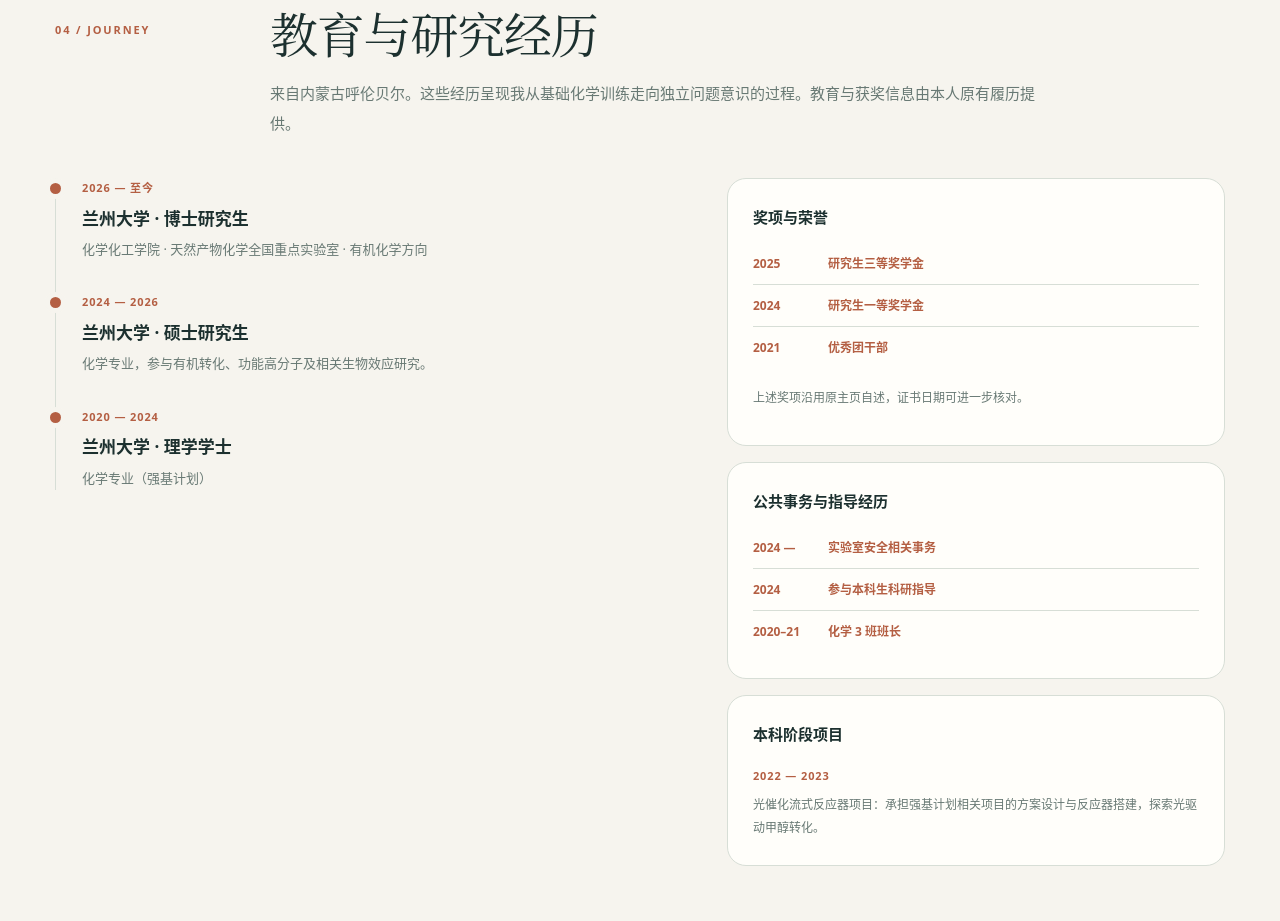
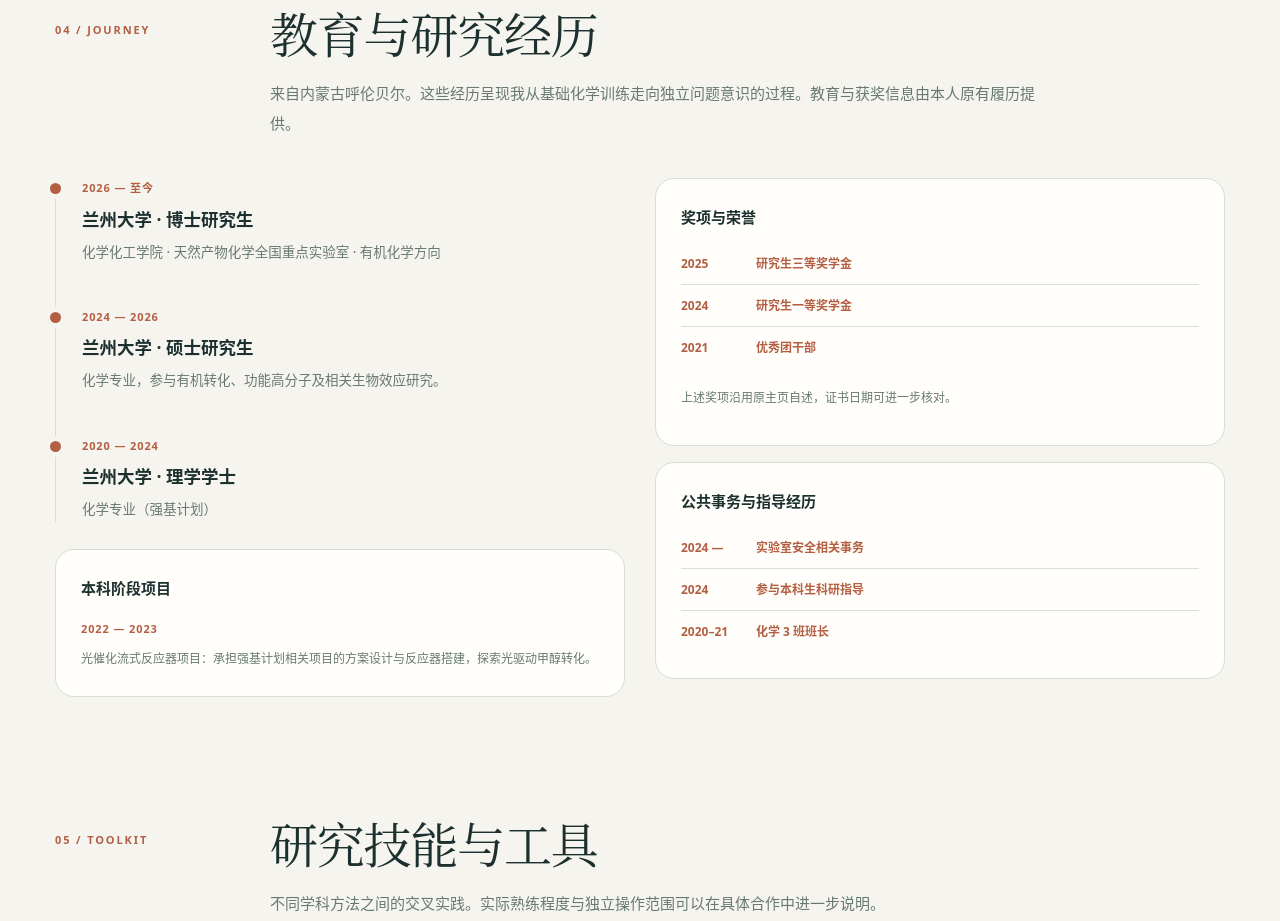
Before and after one commit to Caelumeri/Caelumeri.github.io, a plain HTML site: page index.html in a window 1280 px wide. Shown: the part 3414-4335 px from the top of the page. Drawn offline with Linux system fonts and the light colour scheme.

Commit message:
style: 教育经历两栏等高，本科项目卡移入左栏，压缩中缝

```diff
--- a/index.html
+++ b/index.html
@@ -147,15 +147,16 @@
       border-radius:var(--radius);display:flex;gap:22px;align-items:start;margin-top:24px}
     .draft b{white-space:nowrap;font-size:12px;color:var(--accent)}
     .draft p{margin:0;color:var(--ink-soft);font-size:13px;line-height:1.8}
-    .journey{display:grid;grid-template-columns:1.12fr .88fr;gap:38px}
+    .journey-project{margin-top:26px}
+    .journey{display:grid;grid-template-columns:1fr 1fr;gap:30px;align-items:start}
     .timeline{margin:0;padding:0;list-style:none;border-left:1px solid var(--line)}
-    .timeline li{padding:0 0 31px 26px;position:relative}
+    .timeline li{padding:0 0 42px 26px;position:relative}
     .timeline li:last-child{padding-bottom:0}
     .timeline li::before{content:"";position:absolute;width:11px;height:11px;border-radius:50%;
       background:var(--accent);left:-6px;top:5px;box-shadow:0 0 0 5px var(--paper)}
     .time{font-size:11px;letter-spacing:.08em;color:var(--accent);font-weight:790}
-    .timeline h3{font-size:17px;line-height:1.6;margin:7px 0 5px}
-    .timeline p{font-size:13px;color:var(--muted);line-height:1.9;margin:0}
+    .timeline h3{font-size:17.5px;line-height:1.6;margin:7px 0 6px}
+    .timeline p{font-size:13.5px;color:var(--muted);line-height:1.95;margin:0}
     .sidebox{border:1px solid var(--line);border-radius:var(--radius);padding:25px;background:var(--white)}
     .sidebox + .sidebox{margin-top:16px}
     .sidebox h3{font-size:15px;margin:0 0 12px}
@@ -862,6 +863,11 @@ L 106.9 362.2
           <p><span class="lang-zh">化学专业（强基计划）</span><span class="lang-en">Chemistry · Strong Foundation Program</span></p>
         </li>
       </ol>
+      <div class="sidebox journey-project">
+        <h3><span class="lang-zh">本科阶段项目</span><span class="lang-en">Undergraduate project</span></h3>
+        <div class="projitem"><b>2022 — 2023</b>
+          <p><span class="lang-zh">光催化流式反应器项目：承担强基计划相关项目的方案设计与反应器搭建，探索光驱动甲醇转化。</span><span class="lang-en">Photochemical flow reactor: design and construction for a Strong Foundation Program project, exploring light-driven methanol transformation.</span></p></div>
+      </div>
     </div>
     <aside>
       <div class="sidebox">
@@ -880,11 +886,6 @@ L 106.9 362.2
           <li><span>2024</span><span class="lang-zh">参与本科生科研指导</span><span class="lang-en">Undergraduate research mentoring</span></li>
           <li><span>2020–21</span><span class="lang-zh">化学 3 班班长</span><span class="lang-en">Class representative, Chemistry</span></li>
         </ul>
-      </div>
-          <div class="sidebox">
-        <h3><span class="lang-zh">本科阶段项目</span><span class="lang-en">Undergraduate project</span></h3>
-        <div class="projitem"><b>2022 — 2023</b>
-          <p><span class="lang-zh">光催化流式反应器项目：承担强基计划相关项目的方案设计与反应器搭建，探索光驱动甲醇转化。</span><span class="lang-en">Photochemical flow reactor: design and construction for a Strong Foundation Program project, exploring light-driven methanol transformation.</span></p></div>
       </div>
     </aside>
   </div>
```
